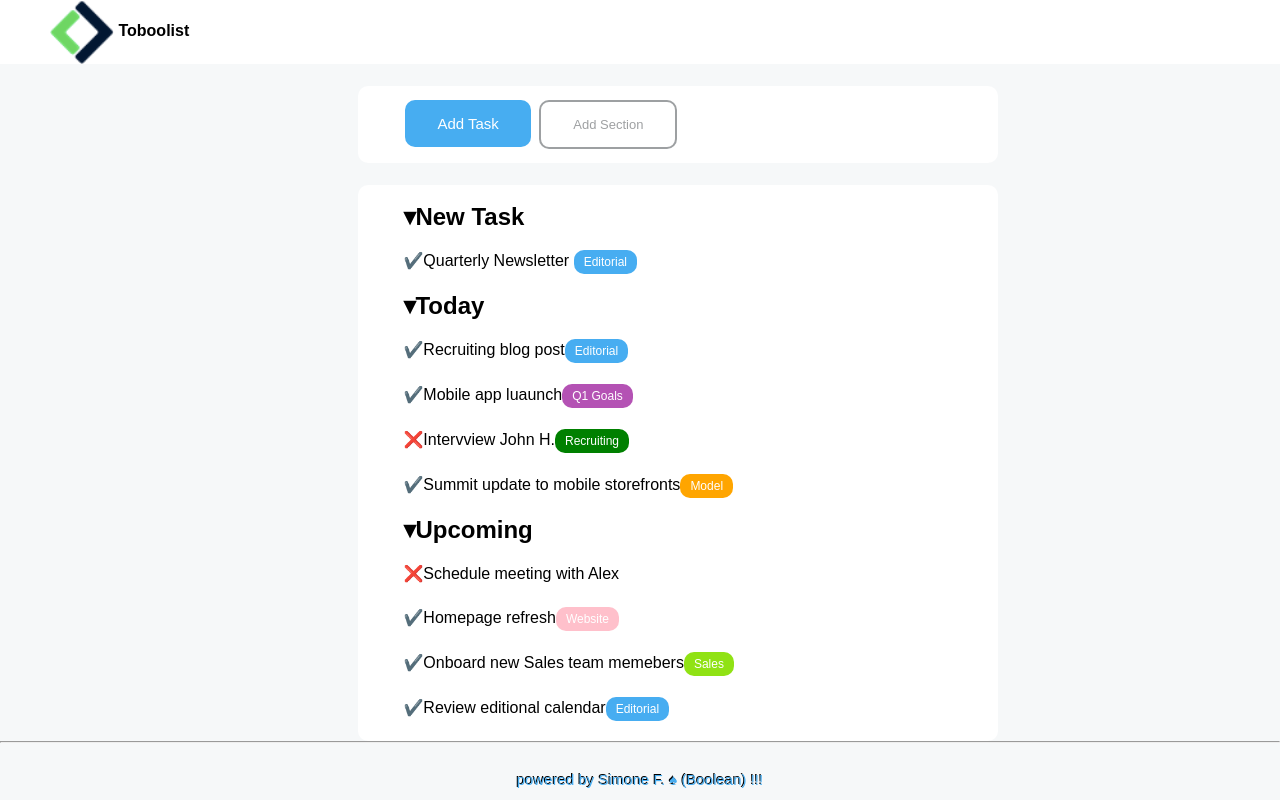
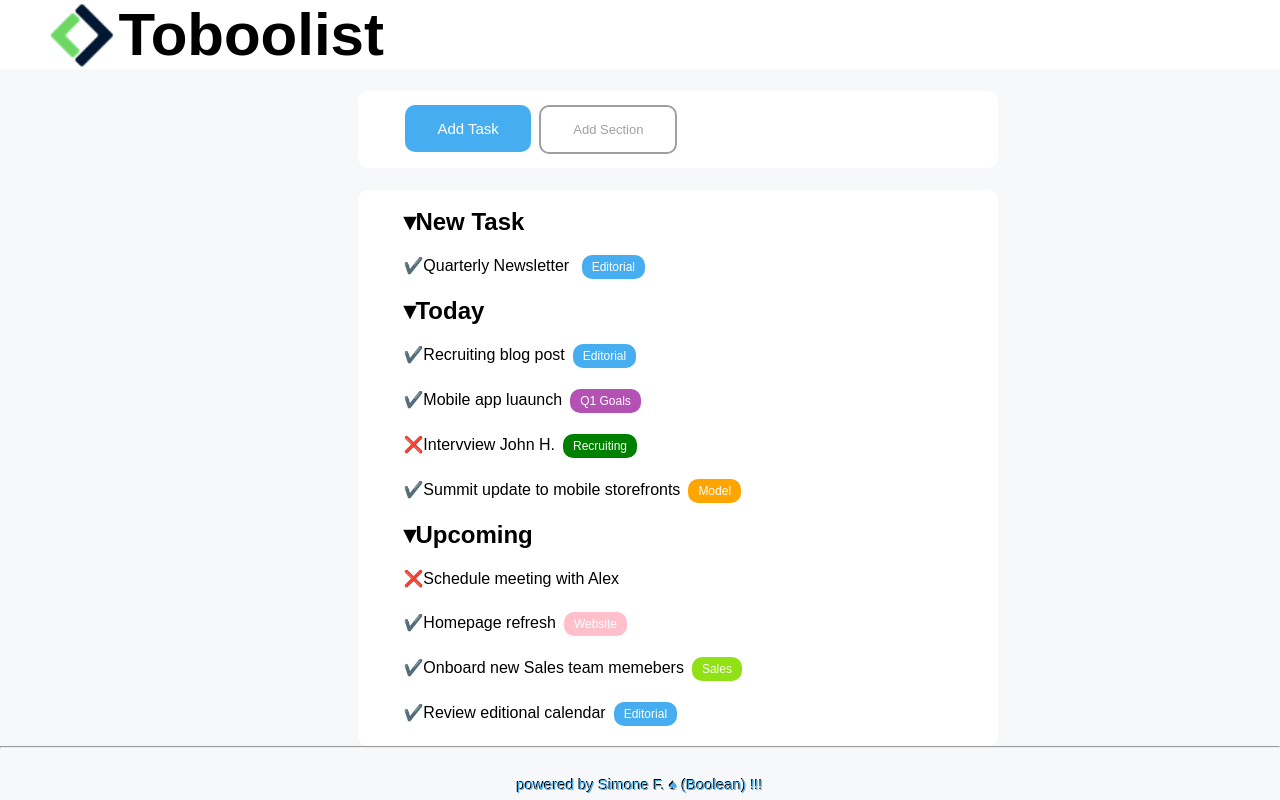
Before and after one commit to Huntney1/html-css-toboolist, a plain HTML site: page index.html in a window 1280 px wide. Shown: the top 800 px of the page. Drawn offline with Linux system fonts and the light colour scheme.

Commit message:
fine modifiche

```diff
--- a/css/style.css
+++ b/css/style.css
@@ -29,7 +29,7 @@ header {
 }
 
 /** formattazione testo */
-.text_logo {
+#text-logo {
     display: inline-block;
     font-size: 60px;
     /* position: relative;
@@ -98,6 +98,7 @@ ul {
 
 .tag{
     padding: 5px 10px;
+    margin-left: 8px;
     border-radius: 10px;
     font-size: 12px;
     color: white;
```
